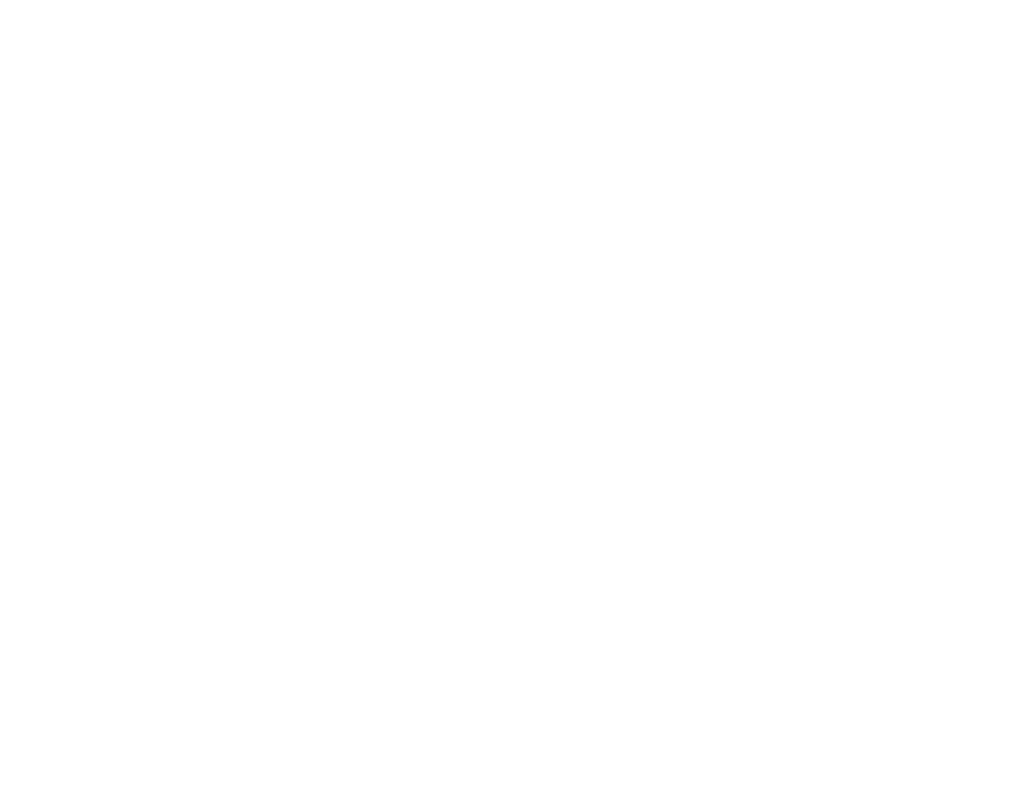
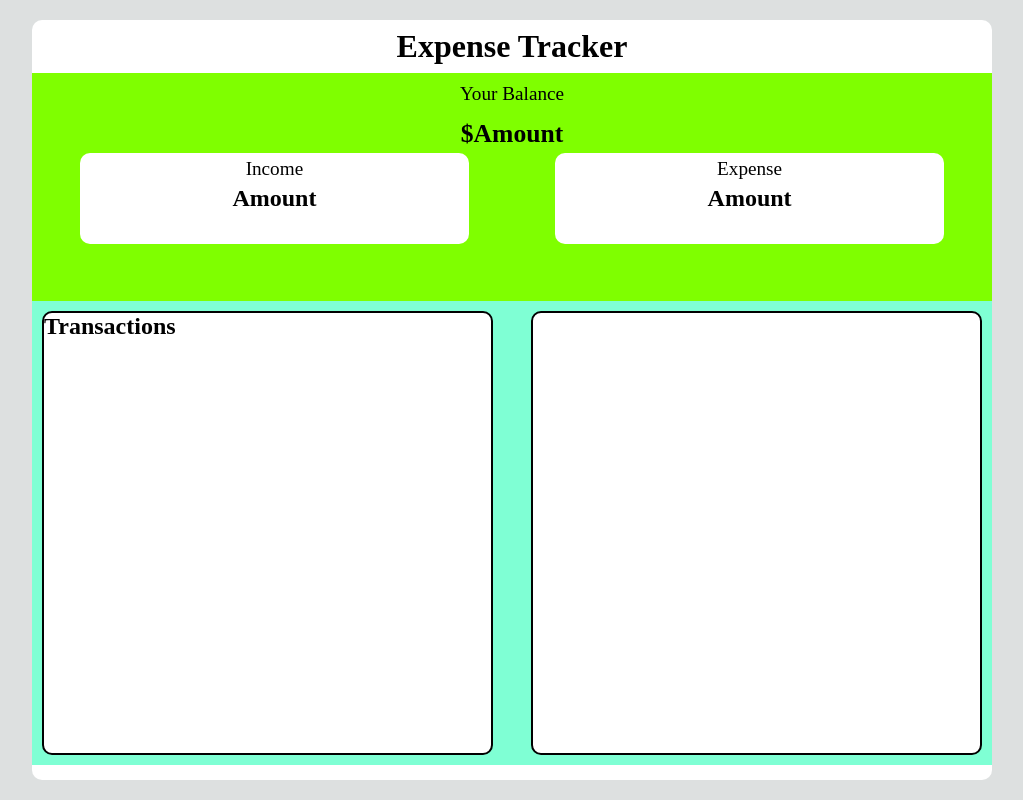
Before and after one commit to Prashant-289/Expense-Tracker, a plain HTML site: page index.html in a window 1280 px wide. Shown: the whole page, without its empty margins (128-1151 px from the left). Drawn offline with Linux system fonts and the light colour scheme.

Commit message:
Add initial HTML structure and CSS styles for Expense Tracker

```diff
--- a/index.html
+++ b/index.html
@@ -9,6 +9,36 @@
 </head>
 
 <body>
+    <div class="container">
+        <div class="heading">
+            <h1>Expense Tracker</h1>
+        </div>
+        <div class="balance">
+            <div class="info">
+                <p>Your Balance</p>
+                <h1 class="amount">$Amount</h1>
+            </div>
+            <div class="compare">
+                <div class="box">
+                    <p>Income</p>
+                    <h2 class="incomeamt">Amount</h2>
+                </div>
+                <div class="box">
+                    <p>Expense</p>
+                    <h2 class="expenseamt">Amount</h2>
+                </div>
+            </div>
+        </div>
+        <div class="addtransaction">
+            <div class="left">
+                <h2>Transactions</h2>
+                <div class="details">
+                    <p></p>
+                </div>
+            </div>
+            <div class="right"></div>
+        </div>
+    </div>
     <script src="script.js"></script>
 </body>
 
--- a/style.css
+++ b/style.css
@@ -0,0 +1,135 @@
+*{
+    padding: 0px 0px;
+    margin: 0%;
+    box-sizing: border-box;
+}
+
+body{
+    background-color: rgb(221, 224, 224);
+    display: flex;
+    justify-content: center;
+    align-items: center;
+    margin-top: 20px;
+    height: 100%;
+    width: 100%;
+}
+
+.container{
+    background-color: white;
+    height: 95vh;
+    width: 75vw;
+    border-radius: 10px;
+}
+
+.heading h1{
+    display: flex;
+    justify-content: center;
+    margin: 1vh;
+}
+
+.balance{
+    background-color: chartreuse;
+    width:100%;
+    margin-left: 5px;
+    margin-right: 5px;
+    height: 30%;
+    margin: auto;
+
+}
+
+.balance p{
+    display: flex;
+    justify-content: center;
+    font-weight: 100;
+    padding: 10px 10px;
+    font-size: 1.5vw;
+}
+.amount{
+    display: flex;
+    justify-content: center;
+    font-size: 2vw;
+    margin: 0.5vh 0.5vh;
+}
+.compare{
+    display: flex;
+    justify-content: center;
+    width: 90%;
+    height: 40%;
+    margin: auto;
+    border-radius: 10px;
+    justify-content: space-between;
+}
+
+.box{
+    width: 45%;
+    background-color: azure;
+    border-radius: 10px;
+
+}
+.box{
+    width: 45%;
+    background-color: white;
+    border-radius: 10px;
+}
+.incomeamt{
+    display: flex;
+    justify-content: center;
+    margin: auto;
+}
+.expenseamt{
+    display: flex;
+    justify-content: center;
+    margin: auto;
+}
+.box p{
+    padding: 5px 5px;
+}
+.addtransaction{
+    background-color: aquamarine;
+    width: 100%;
+    height: 61%;
+    display: flex;
+    justify-content: space-between;
+}
+.left{
+    width: 47%;
+    background-color: white;
+    border-radius: 10px;
+    border: 2px solid black;
+    margin: 10px 10px;
+}
+.right{
+    width: 47%;
+    background-color: white;
+    border-radius: 10px;
+    border: 2px solid black;
+    margin: 10px 10px;
+}
+
+@media (max-width: 1080px) {
+    .container{
+        width: 95%;
+    }
+    .balance{
+        height : 15vh;
+    }
+    .balance p{
+        font-size: 1.5vh;
+        font-weight: 100;
+    }
+    .amount{
+        font-size: 2vh;
+    }
+    .compare{
+        margin-top: 5px;
+    }
+    .box p{
+        padding: 5px 5px;
+    }
+    .incomeamt{
+    margin: 10px 10px;
+    }
+    .expenseamt{
+    margin: 10px 10px;
+    }
+}
```
